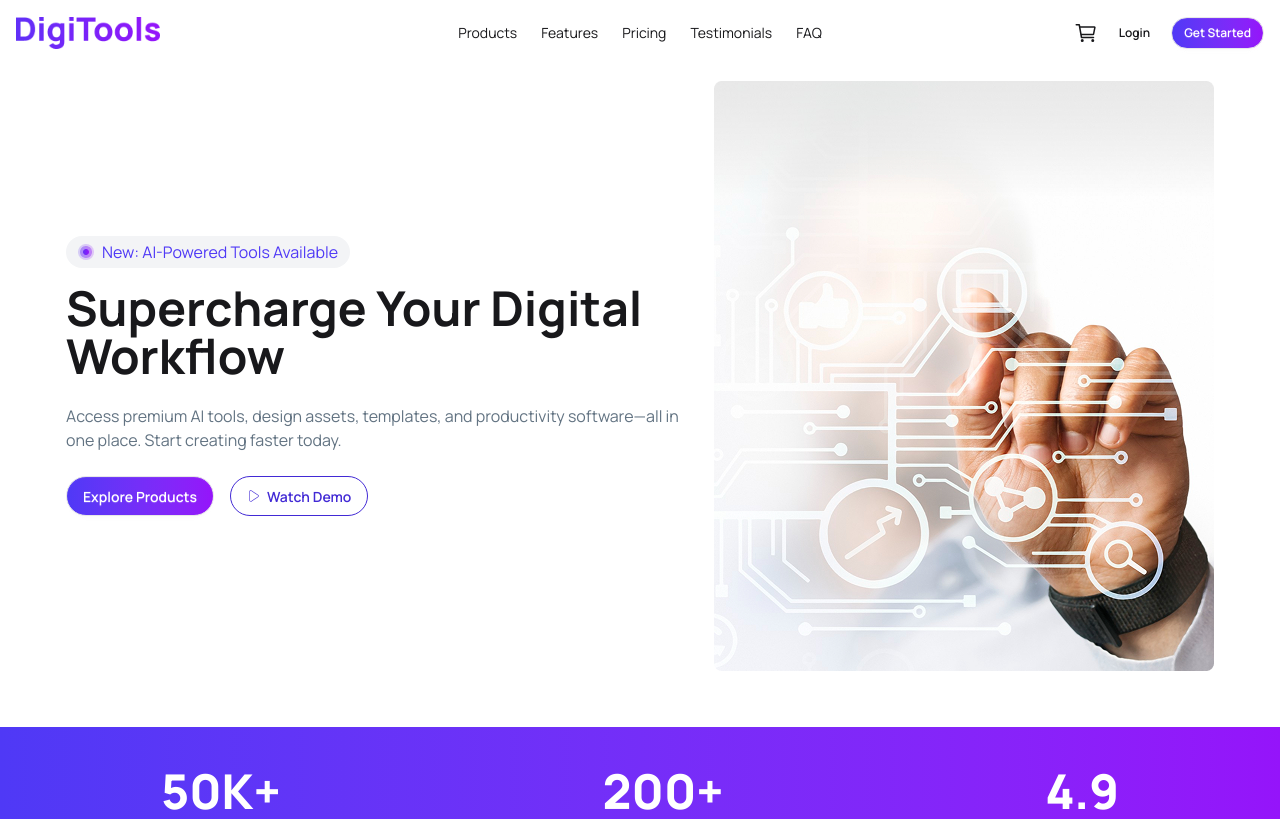
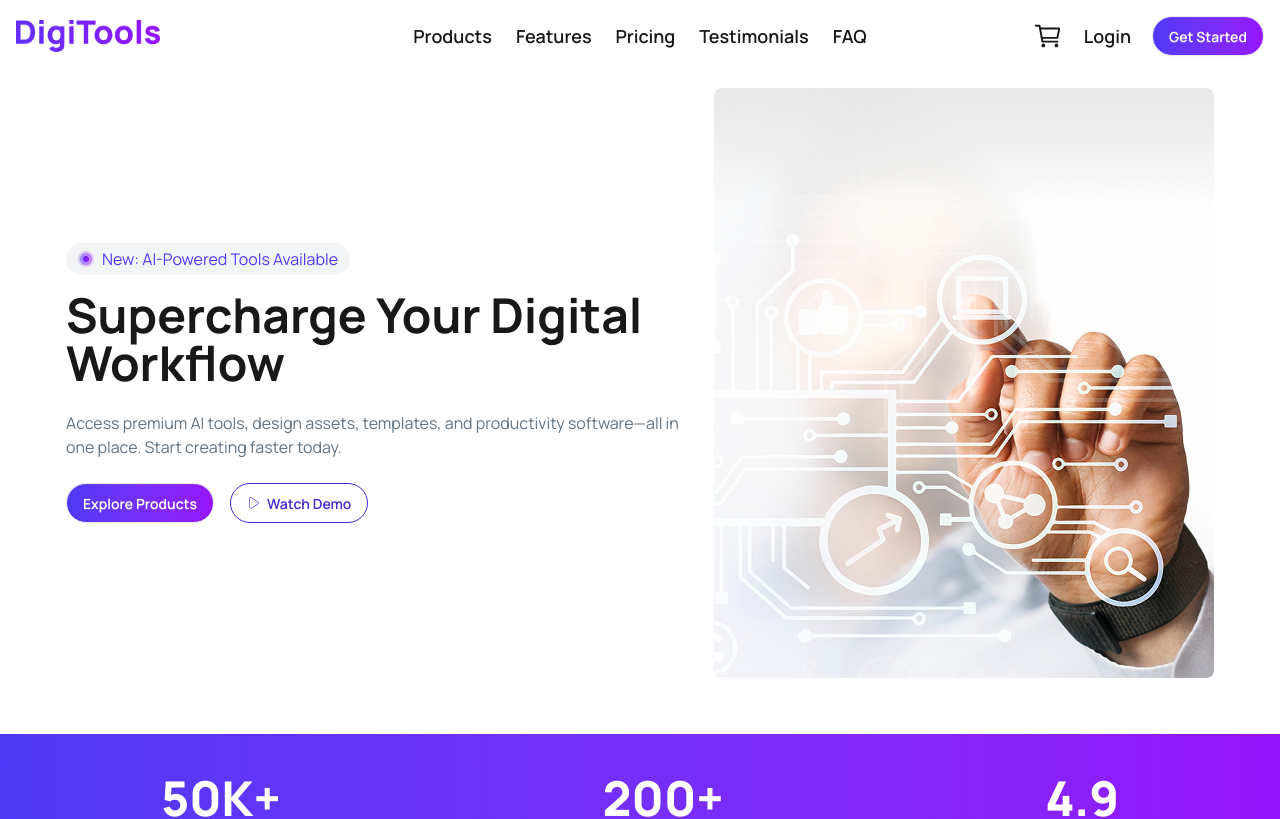
Before and after one commit to wdev-jahidhasan/digitools-purchase, a React (Vite) app: page / in a window 1280 px wide. Shown: the top 819 px of the page. Built offline with nearby package versions, Linux system fonts and the light colour scheme.

Commit message:
navbar and footer updated

```diff
--- a/src/Component/Footer.jsx
+++ b/src/Component/Footer.jsx
@@ -38,13 +38,13 @@ const Footer = () => {
   <nav>
     <h6 className="footer-title">Social</h6>
     <div className="grid grid-flow-col gap-4">
-      <a>
+      <a className='bg-white p-1 rounded-full text-lg text-black'>
         <FaInstagram/>
       </a>
-      <a>
+      <a className='bg-white p-1 rounded-full text-lg text-black'>
         <FaFacebookF />
       </a>
-      <a>
+      <a className='bg-white p-1 rounded-full text-lg text-black'>
         <FaXTwitter />
       </a>
     </div>
--- a/src/Component/Navbar.jsx
+++ b/src/Component/Navbar.jsx
@@ -11,37 +11,36 @@ const Navbar = () => {
       <div className="navbar-start">
         <div className="dropdown">
           <div tabIndex={0} role="button" className="btn btn-ghost lg:hidden">
-            <svg xmlns="http://www.w3.org/2000/svg" className="h-5 w-5" fill="none" viewBox="0 0 24 24" stroke="currentColor"> <path strokeLinecap="round" strokeLinejoin="round" strokeWidth="2" d="M4 6h16M4 12h8m-8 6h16" /> </svg>
+            <svg xmlns="http://www.w3.org/2000/svg" className="h-6 w-6" fill="none" viewBox="0 0 24 24" stroke="currentColor"> <path strokeLinecap="round" strokeLinejoin="round" strokeWidth="2" d="M4 6h16M4 12h8m-8 6h16" /> </svg>
           </div>
           <ul
             tabIndex="-1"
             className="menu menu-sm dropdown-content bg-base-100 rounded-box z-1 mt-3 w-52 p-2 shadow">
-            <li><a>Products</a></li>
-            <li><a>Features</a></li>
-            <li><a>Pricing</a></li>
-            <li><a>Testimonials</a></li>
-            <li><a>FAQ</a></li>
+            <li><a className='font-semibold'>Products</a></li>
+            <li><a className='font-semibold'>Features</a></li>
+            <li><a className='font-semibold'>Pricing</a></li>
+            <li><a className='font-semibold'>Testimonials</a></li>
+            <li><a className='font-semibold'>FAQ</a></li>
           </ul>
         </div>
 
-        <img src={digiTools} alt="" className='h-6 md:h-8 w-auto' />
+        <img src={digiTools} alt="" className='h-5 md:h-8 w-auto' />
 
       </div>
       <div className="navbar-center hidden lg:flex">
         <ul className="menu menu-horizontal px-1">
-          <li><a>Products</a></li>
-          <li><a>Features</a></li>
-          <li><a>Pricing</a></li>
-          <li><a>Testimonials</a></li>
-          <li><a>FAQ</a></li>
+          <li><a className='text-lg font-semibold'>Products</a></li>
+          <li><a className='text-lg font-semibold'>Features</a></li>
+          <li><a className='text-lg font-semibold'>Pricing</a></li>
+          <li><a className='text-lg font-semibold'>Testimonials</a></li>
+          <li><a className='text-lg font-semibold'>FAQ</a></li>
         </ul>
       </div>
       <div className="navbar-end flex items-center gap-2">
 
-        {/* <div className='flex justify-between items-center gap-2 font-semibold'> */}
-        <IoCartOutline className='text-2xl' />
-        <button className='btn btn-sm btn-ghost'>Login</button>
-        <button className='btn btn-sm bg-linear-to-r from-[#4F39F6] to-[#9514FA] text-white rounded-3xl'>Get Started</button>
+        <IoCartOutline className='text-3xl' />
+        <button className='btn btn-sm btn-ghost text-sm md:text-lg hidden md:inline-block'>Login</button>
+        <button className='btn btn-md bg-linear-to-r from-[#4F39F6] to-[#9514FA] text-white rounded-3xl'>Get Started</button>
         {/* </div> */}
 
 
```
